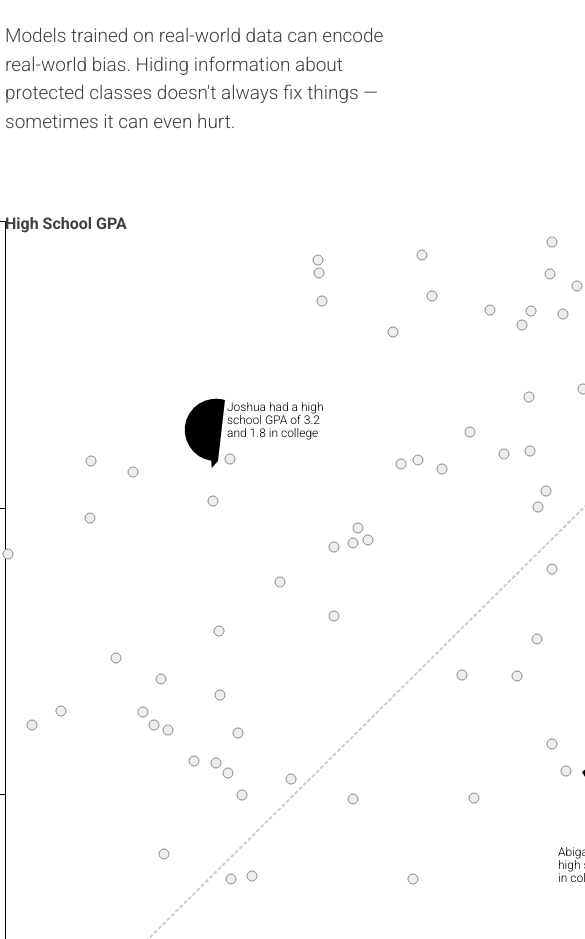
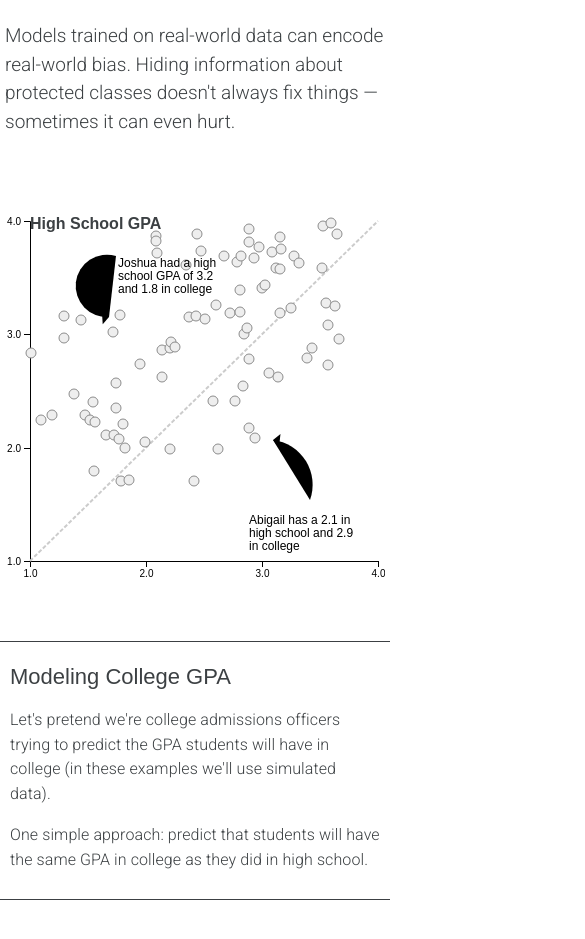
Before and after one commit to charleentan11/hidden-bias, a plain HTML site: page index.html in a window 390 px wide. Shown: the part 161-1100 px from the top of the page, 585 px wide, since content can reach past the window. Drawn offline with Linux system fonts and the light colour scheme; a web font is replaced by a local one.

Commit message:
add graph-scroll.css

```diff
--- /dev/null
+++ b/graph-scroll.css
@@ -0,0 +1,119 @@
+#container{
+  position: relative;
+  width: auto;
+}
+
+#sections{
+  width: 340px;
+}
+
+#sections > div{
+  background: white;
+  opacity: .2;
+  margin-bottom: 400px;
+  line-height: 1.4em;
+  transition: opacity .2s;
+}
+#sections > div:first-child{
+  opacity: 1;
+}
+#sections > div:last-child{
+  /*padding-bottom: 80vh;*/
+  padding-bottom: 80px;
+  margin-bottom: 0px;
+}
+#sections > div:first-child > h1{
+  padding-top: 40px;
+}
+
+#sections > div.graph-scroll-active{
+  opacity: 1;
+}
+
+#graph{
+  margin-left: 40px;
+  width: 500px;
+  position: -webkit-sticky;
+  position: sticky;
+  top: 0px;
+  float: right;
+  height: 580px;
+  font-family: 'Google Sans', sans-serif;
+
+}
+
+.slider{
+  font-family: 'Google Sans', sans-serif;
+}
+
+#sections h1{
+  text-align: left !important;
+}
+
+@media (max-width: 1000px) and (min-width: 926px){
+  #sections{
+    margin-left: 20px;
+  }
+}
+
+@media (max-width: 925px)  {
+  #container{
+    margin-left: 0px;
+  }
+
+  #graph{
+    width: 100%;
+    margin-left: 10px;
+    float: none;
+    max-width: 500px;
+    margin: 0px auto;
+  }
+
+  #graph > div{
+    position: relative;
+    top: 0px;
+  }
+  #sections{
+    width: auto;
+    position: relative;
+    margin: 0px auto;
+  }
+
+  #sections > div{
+    background: rgba(255,255,255,.8);
+    padding: 10px;
+    border-top: 1px solid;
+    border-bottom: 1px solid;
+    margin-bottom: 80vh;
+    width: calc(100vw - 20px);
+    margin-left: -5px;
+  }
+
+  #sections > div > *{
+    max-width: 750px;
+  }
+  .mini, .slider, i, .gated{
+    margin: 0px auto;
+  }
+
+  #sections > div:first-child{
+    opacity: 1;
+    margin-top: -140px;
+  }
+
+  #sections > div:last-child{
+    padding-bottom: 0px;
+    margin-bottom: 0px;
+  }
+
+
+  #sections h1{
+    margin: 10px;
+    padding-top: 0px !important;
+  }
+
+  #sections h3{
+    margin-top: .5em;
+  }
+
+}
--- a/index.html
+++ b/index.html
@@ -126,7 +126,7 @@
 <div id='end'></div>
 
 
-<link rel="stylesheet" href="../measuring-fairness/graph-scroll.css">
+<link rel="stylesheet" href="graph-scroll.css">
 
 <script src="./third_party/seedrandom.min.js"></script>
 <script src='./third_party/d3_.js'></script>
```
